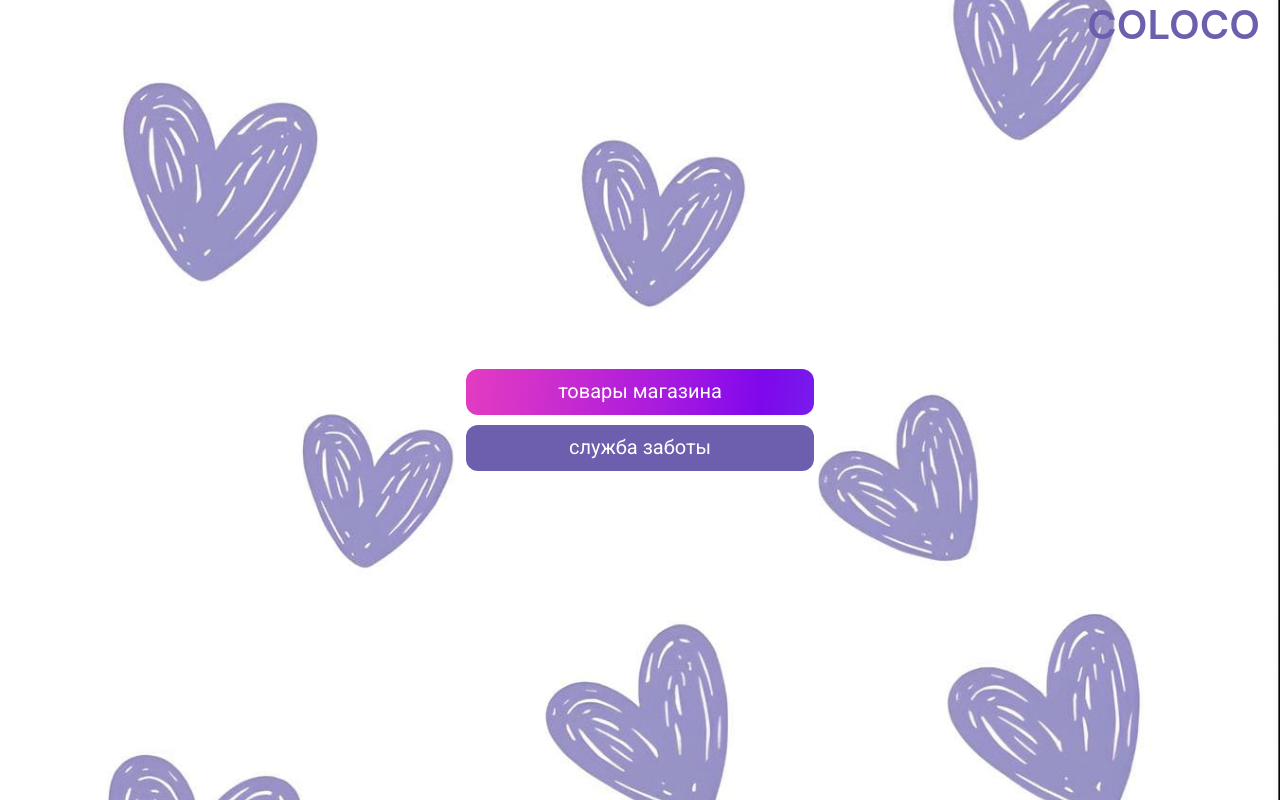
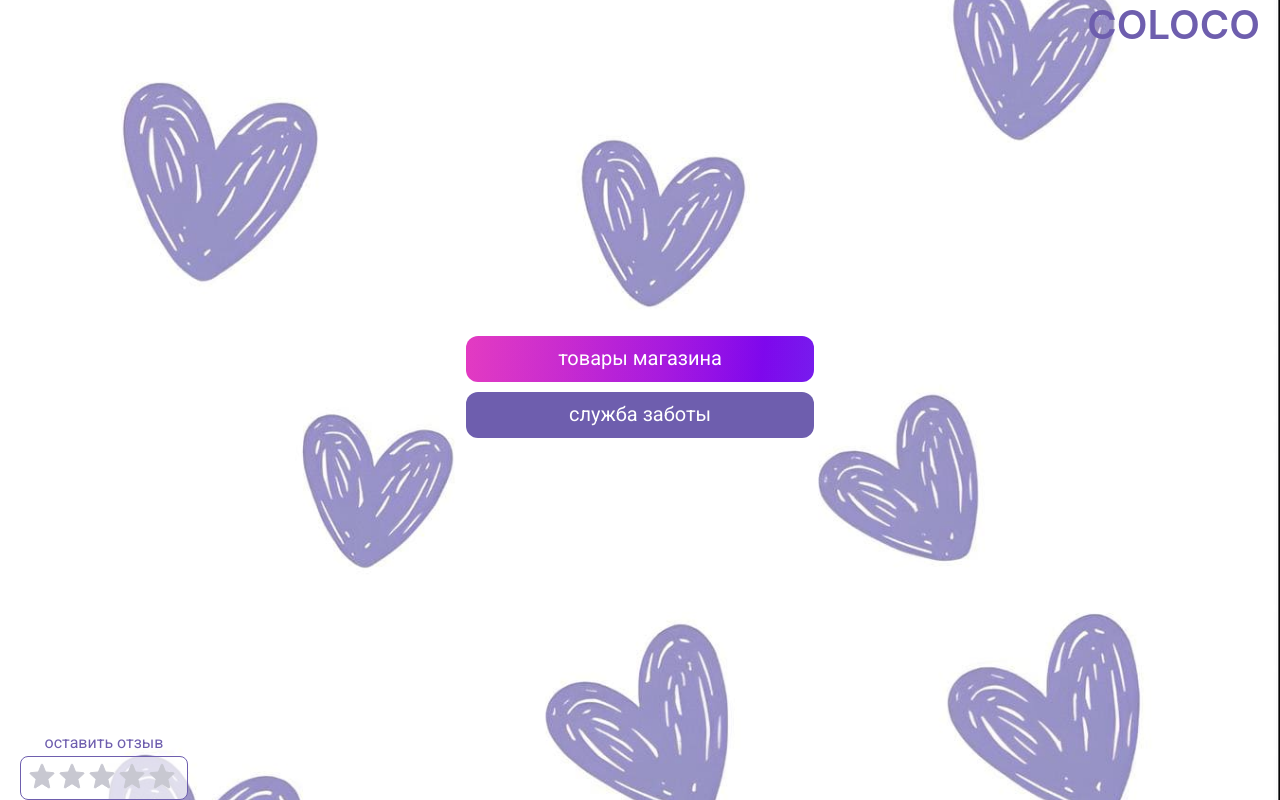
Before and after one commit to Willdberries/coloco, a React (Create React App) app: page / in a window 1280 px wide. Built offline with nearby package versions, Linux system fonts and the light colour scheme.

Commit message:
add link feedback

```diff
--- a/src/App.css
+++ b/src/App.css
@@ -25,6 +25,7 @@ a {
     font-family: "Roboto";
     text-decoration: none;
 }
+
 .header {
     height: 40px;
     display: flex;
@@ -39,6 +40,7 @@ a {
     flex-direction: column;
     height: 100vh;
 }
+
 .logo {
     font-size: 40px;
     font-weight: 600;
@@ -46,6 +48,7 @@ a {
     margin: 0;
     color: rgb(110 94 174)
 }
+
 .link-wb {
     background: linear-gradient(0deg, rgba(36, 36, 36, .05) 0, rgba(36, 36, 36, .05) 100%), linear-gradient(97deg, #ed3cca .49%, #df34d2 14.88%, #d02bd9 29.27%, #bf22e1 43.14%, #ae1ae8 57.02%, #9a10f0 70.89%, #8306f7 84.76%, #7c1af8 99.15%);
     margin-bottom: 10px;
@@ -54,3 +57,45 @@ a {
 .link-tg {
     background: rgb(110 94 174)
 }
+
+.feedback-container {
+    align-items: center;
+    display: flex;
+    flex-direction: column;
+    margin: 0 20px;
+    width: fit-content;
+
+}
+
+.feedback-text {
+    font-size: 16px;
+    line-height: 20px;
+    margin: 0 0 3px 0;
+    font-family: "Roboto";
+    color: rgb(110 94 174);
+}
+
+.feedback-link {
+    font-size: 0;
+    text-align: left;
+    width: fit-content;
+    padding: 0;
+    min-width: fit-content;
+
+}
+
+.star-container {
+    display: flex;
+    padding: 6px 8px;
+    background-color: rgba(255, 255, 255, .7);
+    width: fit-content;
+    border: 1px solid rgb(110 94 174);
+    border-radius: 8px;
+}
+
+.star {
+    background-image: url("../image/star.svg");
+    background-repeat: no-repeat;
+    width: 30px;
+    height: 30px;
+}
--- a/src/App.tsx
+++ b/src/App.tsx
@@ -3,12 +3,13 @@ import React, {useEffect} from 'react';
 import './App.css';
 
 function App() {
-    const clickButton = (event:string) =>{
-        (window as any)?.gtag('event', `clickButtonOpen${event}`, { event_name: event })
+    const clickButton = (event: string) => {
+        (window as any)?.gtag('event', `clickButtonOpen${event}`, {event_name: event})
     }
 
-    useEffect(()=>{
-        (window as any)?.gtag('event', 'open', { event_name: 'openPage' })},[])
+    useEffect(() => {
+        (window as any)?.gtag('event', 'open', {event_name: 'openPage'})
+    }, [])
 
     return (
         <div className="App">
@@ -18,22 +19,39 @@ function App() {
             <main className={'main'}>
                 <a className='link-wb'
                    href={'https://www.wildberries.ru/brands/310616779-coloco'}
-               rel ={'nofollow noreferrer'}
+                   rel={'nofollow noreferrer'}
                    target={'_blank'}
-               onClick={()=>clickButton('WB')}
+                   onClick={() => clickButton('WB')}
                 >
                     товары магазина
                 </a>
                 <a className='link-tg'
                    href={'https://docs.google.com/forms/d/e/1FAIpQLSeKTpm_Y9LuCckIREGIgRxGF7Ug2VkZEWQTPvArbSSTG_CYJg/viewform?usp=sf_link'}
-               rel ={'nofollow noreferrer'}
+                   rel={'nofollow noreferrer'}
                    target={'_blank'}
-               onClick={()=>clickButton('Help')}
+                   onClick={() => clickButton('Help')}
                 >
                     служба заботы
                 </a>
             </main>
             <footer>
+                <div className={'feedback-container'}>
+                    <p className={'feedback-text'}>оставить отзыв</p>
+                    <a className='feedback-link'
+                       href={'https://www.wildberries.ru/lk/myorders/archive'}
+                       rel={'nofollow noreferrer'}
+                       target={'_blank'}
+                       onClick={() => clickButton('Feedback')}
+                    >
+                        <ul className={'star-container'}>
+                            <li className={'star'}/>
+                            <li className={'star'}/>
+                            <li className={'star'}/>
+                            <li className={'star'}/>
+                            <li className={'star'}/>
+                        </ul>
+                    </a>
+                </div>
 
             </footer>
         </div>
```
Also changed, not shown: image/star.svg (added). Lines whose indentation alone changed are shown as unchanged.
